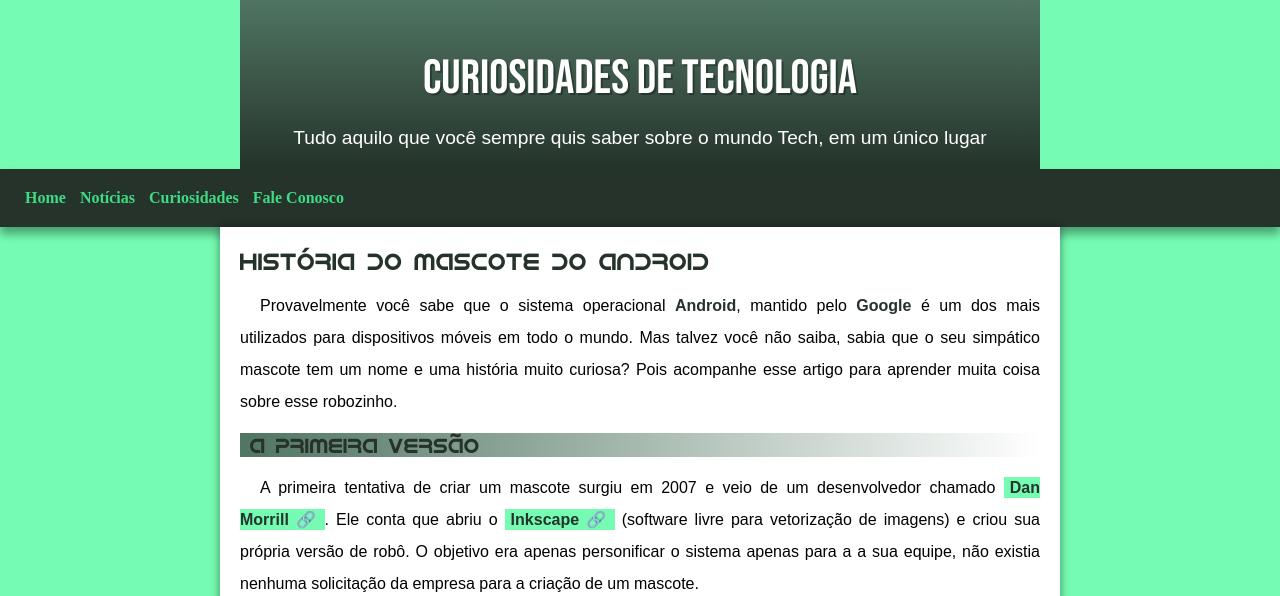
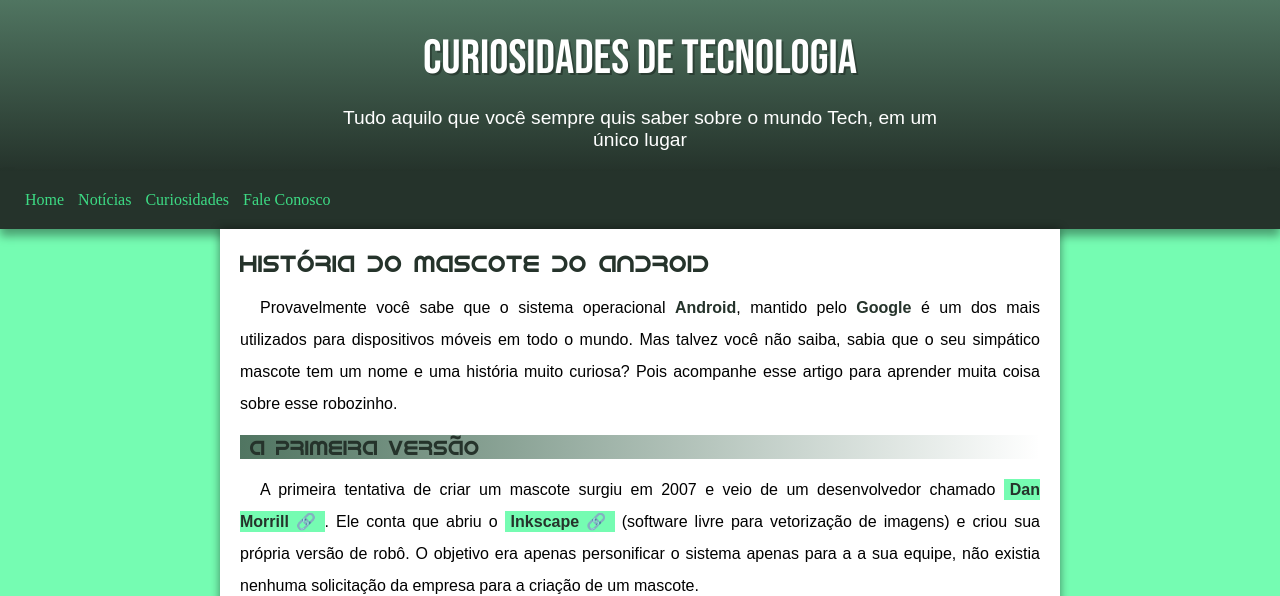
Before and after one commit to CarmemLima/projeto-android, a plain HTML site: page index.html in a window 1280 px wide. Shown: the top 596 px of the page. Drawn offline with Linux system fonts and the light colour scheme.

Commit message:
alteraçoes header e nav

```diff
--- a/estilo/style.css
+++ b/estilo/style.css
@@ -36,8 +36,6 @@ body{
 }
 header{
     background-image: linear-gradient(to bottom, var(--cor01), var(--cor04));
-    min-width: 400px;
-    max-width: 800px;
     margin: auto;
     text-align: center;
     padding-top: 30px;
@@ -49,8 +47,6 @@ header > h1{
     font-family: var(--fonte-destaque);
     font-size: 3em;
     font-weight: normal;
-    padding-top: 20px;
-    text-align: center;
     margin-bottom: 20px;
     text-shadow: 2px 2px 0px rgba(0, 0, 0, 0.3);
 
@@ -62,9 +58,9 @@ header>p{
     margin: auto;
     padding-left: 10px;
     padding-right: 10px;
-    text-align: center;
     font-family: var(--fonte-padrao);
     font-size: 1.2em;
+    max-width: 600px;
     text-shadow: 2px 2px 0px gba(0, 0, 0, 0.3);
 
 
@@ -74,7 +70,6 @@ nav{
     background-color: var(--cor04);
     padding: 20px;
     box-shadow: 0px 7px 9px rgba(0, 0, 0, 0.367);
-    font-weight: bold;
    }
 
    nav a{
```
